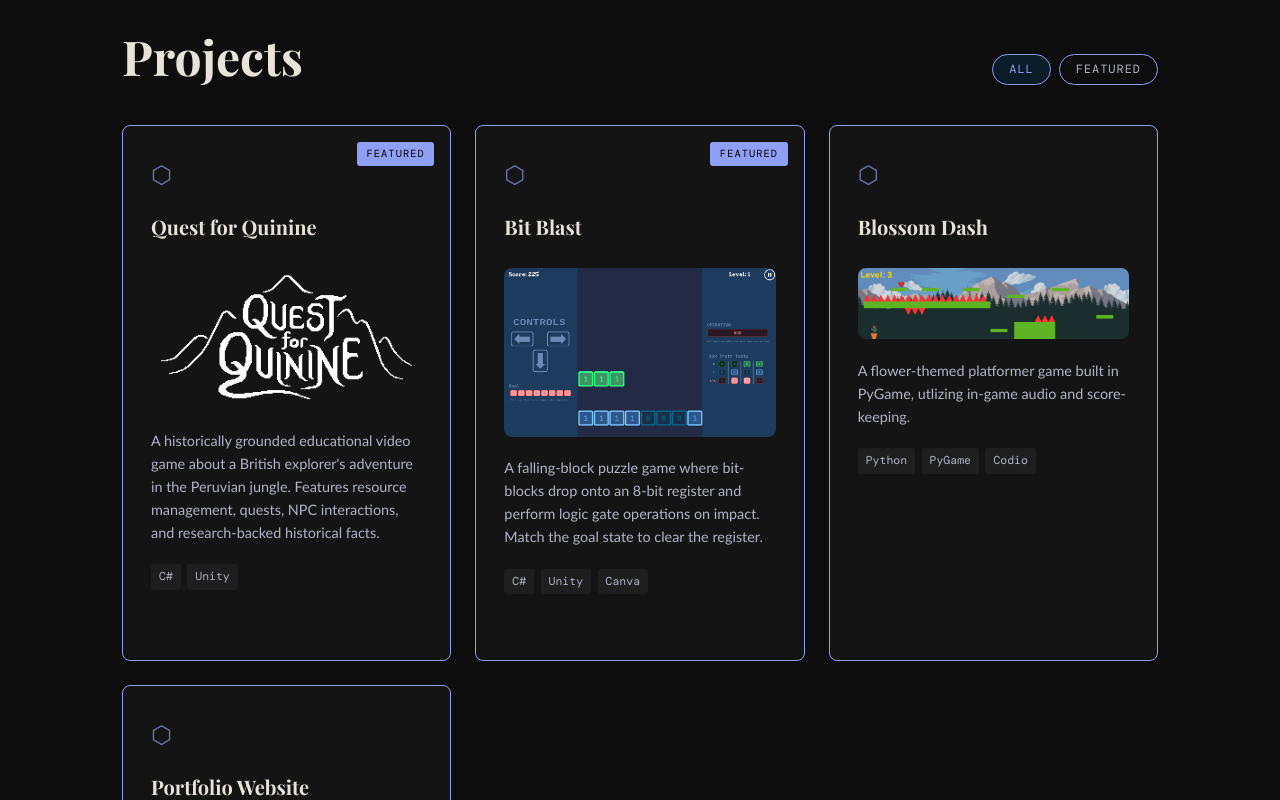
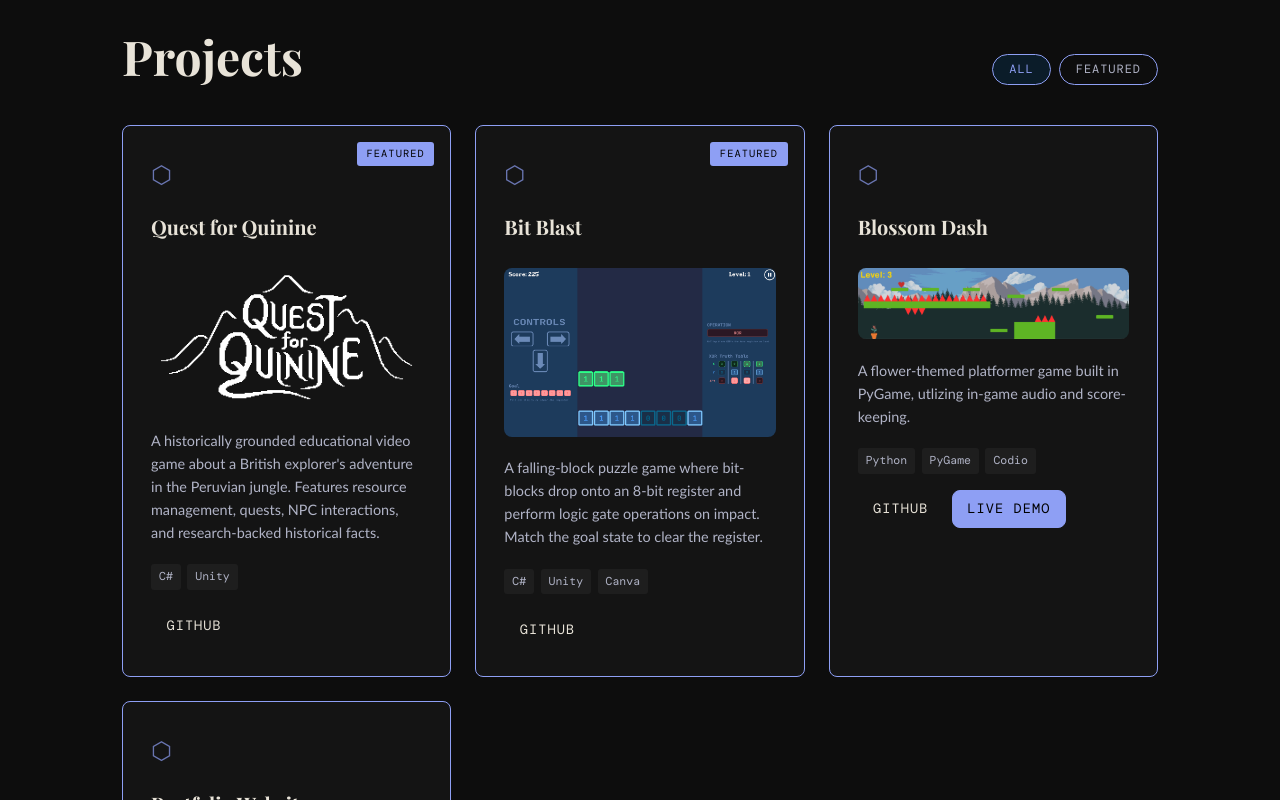
Before and after one commit to mkoscheev321/MariaKoscheevPortfolio, a React (Vite) app: page / in a window 1280 px wide. Shown: the part 1720-2520 px from the top of the page. Built offline with nearby package versions, Linux system fonts and the light colour scheme.

Commit message:
adding buttons to projects pt 2

```diff
--- a/src/App.jsx
+++ b/src/App.jsx
@@ -231,7 +231,7 @@ function Projects() {
       </div>
       <div className="projects-grid">
         {filtered.map((project, i) => (
-          <a
+          <div
             key={project.title}
             href={project.link}
             target="_blank"
@@ -254,9 +254,30 @@ function Projects() {
               <div className="project-tech">
                 {project.tech.map(t => <span key={t}>{t}</span>)}
               </div>
-              <div className="project-link-hint">View on GitHub →</div>
+              <div className="project-card-actions">
+                 <a
+                  href={project.link}
+                  target="_blank"
+                  rel="noreferrer"
+                  className="btn btn-secondary btn-small"
+                  onClick={(e) => e.stopPropagation()}
+                >
+                  GitHub
+                </a>
+                {project.demo && (
+                    <a
+                    href={project.demo}
+                    target="_blank"
+                    rel="noreferrer"
+                    className="btn btn-primary btn-small"
+                    onClick={(e) => e.stopPropagation()}
+                  >
+                    Live Demo
+                  </a>
+                )}
+              </div>
             </div>
-          </a>
+          </div>
         ))}
       </div>
     </Section>
```
